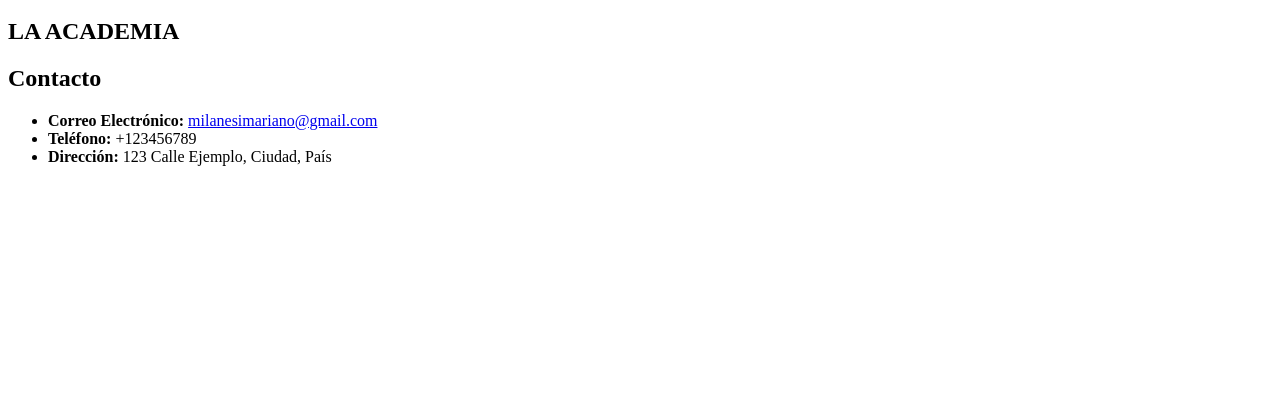
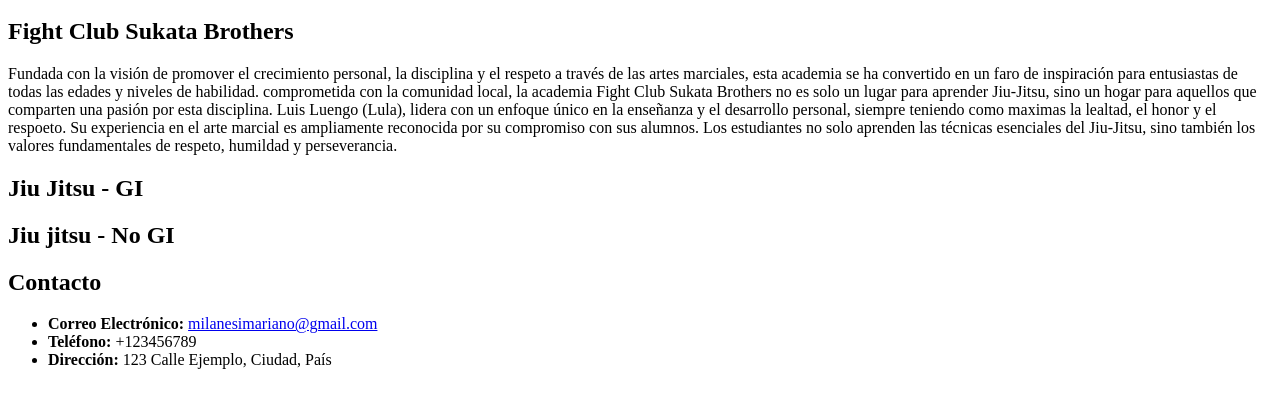
Before and after one commit to marianomilanesi/web-sukata-CaC, a plain HTML site: page index.html in a window 1280 px wide. Shown: the part 332-740 px from the top of the page. Drawn offline with Linux system fonts and the light colour scheme.

Commit message:
fue actualizado el archivo index.html

```diff
--- a/index.html
+++ b/index.html
@@ -30,17 +30,26 @@
     <main>
         <!--Presentacion de academia-->
         <section>
-            <H1>LA ACADEMIA</H1>
+            <H1>Fight Club Sukata Brothers</H1>
+            <p>Fundada con la visión de promover el crecimiento personal, la disciplina y el respeto a través de las
+                artes marciales, esta academia se ha convertido en un faro de inspiración para entusiastas de todas las
+                edades y niveles de habilidad.
+                comprometida con la comunidad local, la academia Fight Club Sukata Brothers no es solo un lugar para
+                aprender Jiu-Jitsu, sino un hogar para aquellos que comparten una pasión por esta disciplina.
+                Luis Luengo (Lula), lidera con un enfoque único en la enseñanza y el
+                desarrollo personal, siempre teniendo como maximas la lealtad, el honor y el respoeto. Su experiencia en
+                el arte marcial es ampliamente reconocida por su compromiso con sus alumnos.
+                Los estudiantes no solo aprenden las técnicas esenciales del Jiu-Jitsu, sino también los
+                valores fundamentales de respeto, humildad y perseverancia.
+            </p>
 
+            <!-- Seccion entrenamientos -->
+            <section>
+                <h2>Jiu Jitsu - GI</h2>
 
-
-            <section>
-
+                <h2>Jiu jitsu - No GI</h2>
 
             </section>
-
-
-            <section>
 
 
     </main>
@@ -49,8 +58,9 @@
     <footer>
         <section>
             <h2>Contacto</h2>
-        <ul>
-                <li><strong>Correo Electrónico:</strong> <a href="mailto:milanesimariano@gmail.com">milanesimariano@gmail.com</a></li>
+            <ul>
+                <li><strong>Correo Electrónico:</strong> <a
+                        href="mailto:milanesimariano@gmail.com">milanesimariano@gmail.com</a></li>
                 <li><strong>Teléfono:</strong> +123456789</li>
                 <li><strong>Dirección:</strong> 123 Calle Ejemplo, Ciudad, País</li>
             </ul>
```
